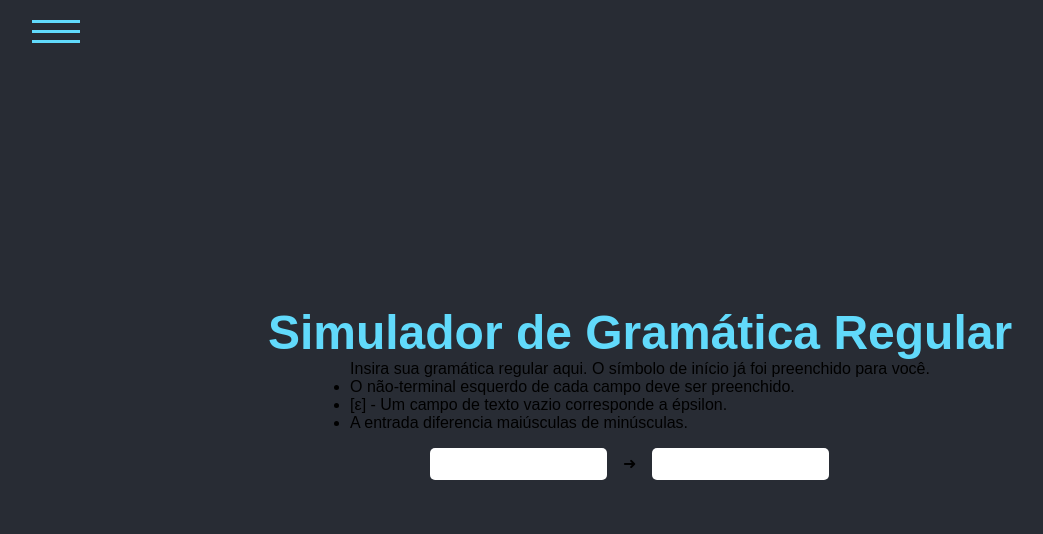
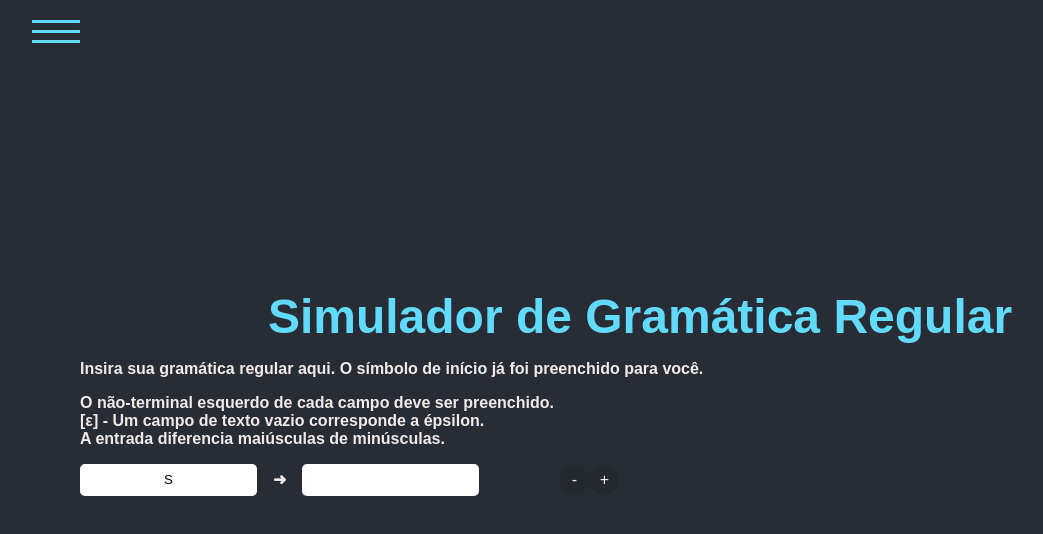
Before and after one commit to Matheusmdr/Simulador-de-Linguagens-Regulares, a React (Create React App) app: page /simulador-gr in a window 1280 px wide. Shown: the top 534 px of the page, without its empty margins (0-1043 px from the left). Built offline with nearby package versions, Linux system fonts and the light colour scheme.

Commit message:
feat: add production rules inputs to SimuladorGR

```diff
--- a/src/components/RegradeProdução/RegradeProdução.js
+++ /dev/null
@@ -1,12 +0,0 @@
-import "./RegradeProdução.scss"
-
-export function ProductionRule(){
-
-    return(
-        <div className="production-rule">
-            <input type="text"></input>
-            <p className="arrow">➜</p>
-            <input type="text"></input>
-        </div>
-    )
-}
--- a/src/components/RegradeProdução/RegradeProdução.scss
+++ /dev/null
@@ -1,17 +0,0 @@
-.production-rule{
-    display: flex;
-    align-items: center;
-    margin: 1rem 5rem;
-
-
-    input{
-        height:2rem;
-        text-align: center;
-        border-radius: 5px;
-        border:none;
-    }
-
-    .arrow{
-        padding: 0 1rem !important;
-    }
-}
--- a/src/pages/SimuladorGR/SimuladorGR.js
+++ b/src/pages/SimuladorGR/SimuladorGR.js
@@ -1,7 +1,33 @@
+import { useState } from "react";
 import { Header } from "../../components/Header/Header";
-import { ProductionRule } from "../../components/RegradeProdução/RegradeProdução";
+import "./SimuladorGR.scss"
 
 export function SimuladorGR() {
+    const [count,setCount] = useState(1)
+    const [rules, setRules] = useState([{ id: 1, nonterminal: "S", terminal: ""},])
+
+    const handleAddRules = () => {
+        setCount(count+1)
+        setRules([...rules, { id: count, nonterminal: "", terminal: "" }])
+    }
+
+    const handleRemoveFields = id => {
+        const values  = [...rules];
+        values.splice(values.findIndex(value => value.id === id), 1);
+        setRules(values);
+    }
+
+    const handleChangeInput = (id, event) => {
+        const newInputFields = rules.map(i => {
+          if(id === i.id) {
+            i[event.target.name] = event.target.value
+          }
+          return i;
+        })
+
+        setRules(newInputFields);
+      }
+
     return (
         <div>
             <Header />
@@ -22,7 +48,18 @@ export function SimuladorGR() {
                     </ul>
 
                     <div className="grammar-container">
-                        <ProductionRule />
+                        {rules.map(rule => (
+                            <div className="production-container" key={rule.id}>
+                                <div className="production-rule">
+                                    <input name="nonterminal" type="text" value={rule.nonterminal}  onChange={event => handleChangeInput(rule.id, event)} />
+                                    <p className="arrow">➜</p>
+                                    <input name="terminal" type="text"  value={rule.terminal} onChange={event => handleChangeInput(rule.id, event)}/>
+                                </div>
+                                <button className="addButton" disabled={rule.id === 1} onClick={() => handleRemoveFields(rule.id)}>-</button>
+                                <button className="addButton" onClick={handleAddRules}>+</button>
+                            </div>
+                        ))}
+
                     </div>
                 </div>
             </div>
--- a/src/pages/SimuladorGR/SimuladorGR.scss
+++ b/src/pages/SimuladorGR/SimuladorGR.scss
@@ -1,17 +1,57 @@
-.page-content{
+.page-content {
     text-align: left;
     width: 100%;
 
-    p{
+    p {
         padding: 1rem 5rem;
         color: #F0EBEA;
         font-weight: 700;
     }
 
-    ul{
-        list-style:circle #FFF ;
-        li p{
-        padding:0 5rem;
+    ul {
+        list-style: circle #FFF;
+
+        li p {
+            padding: 0 5rem;
         }
     }
+
+    .production-container {
+        display: flex;
+        align-items: center;
+        .production-rule {
+            display: flex;
+            align-items: center;
+            margin: 1rem 5rem;
+
+
+            input {
+                height: 2rem;
+                text-align: center;
+                border-radius: 5px;
+                border: none;
+            }
+
+            .arrow {
+                padding: 0 1rem !important;
+            }
+
+
+        }
+        .addButton {
+            cursor: pointer;
+            border-radius: 50%;
+            color:#F0EBEA;
+            background:#24282F;
+            height: 30px;
+            width: 30px;
+            border: none;
+            font-size: 1rem;
+            transition: 0.2s ease-in-out;
+            &:hover{
+                opacity: 0.6;
+            }
+        }
+    }
+
 }
```
